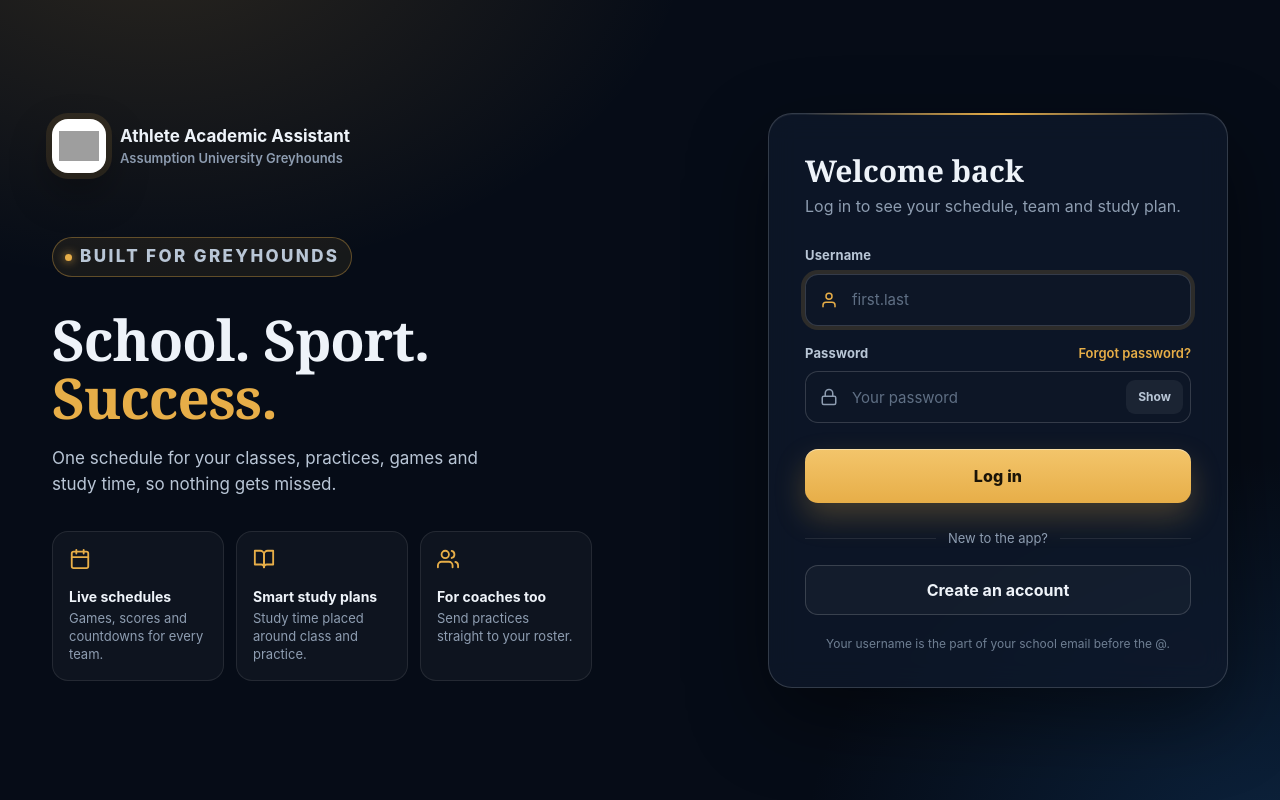
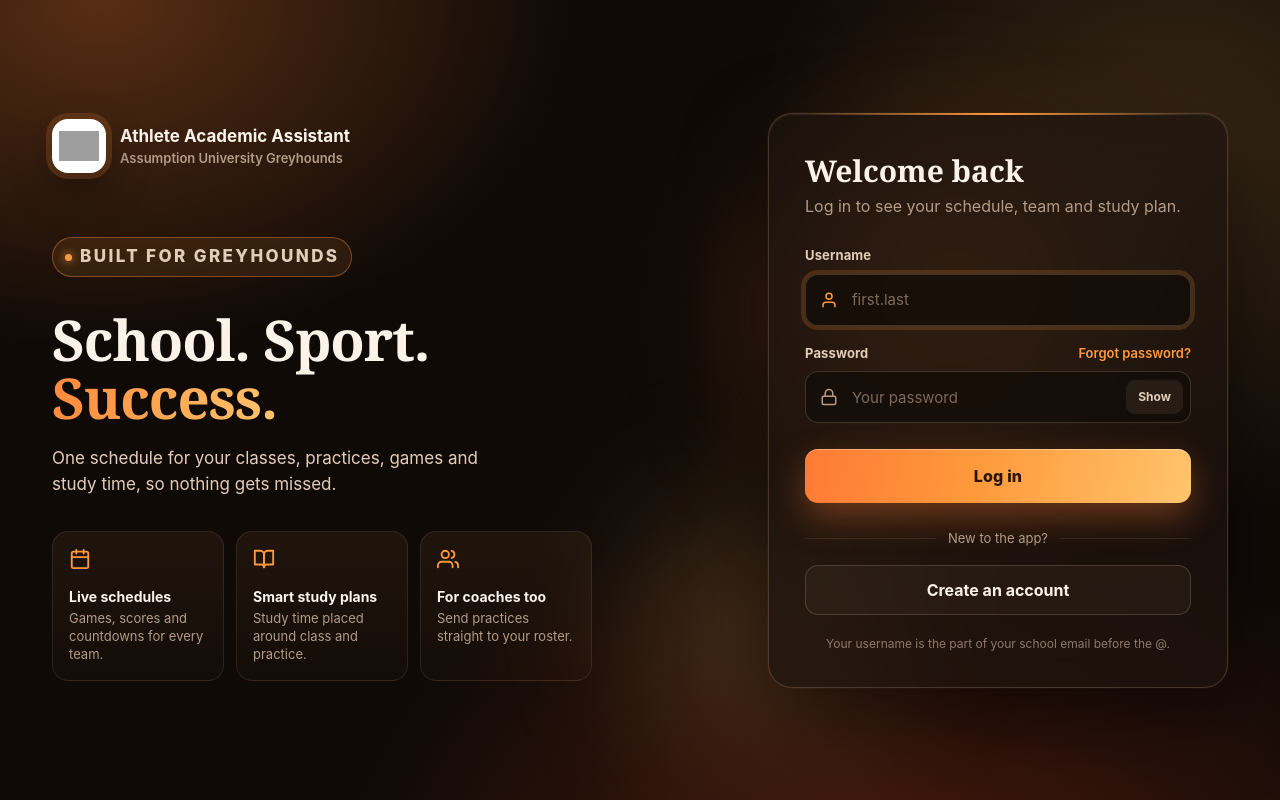
Before and after one commit to elijah5williams/SE_Scheduler, a Django app: page /accounts/login/ in a window 1280 px wide. Run offline with Django 5.2, Linux system fonts and the light colour scheme; grey boxes are pictures that could not be loaded.

Commit message:
Warm up the login and sign-up colors
Brown-black background with orange and amber glows, a warm glass card,
cream text, an orange-to-gold gradient button and headline accent.

Co-Authored-By: Claude Opus 5.5 <noreply@anthropic.com>
Claude-Session: https://claude.ai/code/session_01YWMhwc6bknuwy2iKNWxvfZ

```diff
--- a/accounts/templates/registration/auth_base.html
+++ b/accounts/templates/registration/auth_base.html
@@ -8,22 +8,23 @@
   <meta charset="utf-8">
   <meta name="viewport" content="width=device-width, initial-scale=1">
   <meta name="color-scheme" content="dark">
+  <meta name="theme-color" content="#100a07">
   <title>{% block title %}Athlete Academic Assistant{% endblock %}</title>
   <style>
     :root {
-      --bg: #060c17;
-      --panel: rgba(15, 25, 43, .78);
-      --field: #0d1626;
-      --field-hover: #111c30;
-      --line: rgba(255, 255, 255, .09);
-      --line-strong: rgba(255, 255, 255, .16);
-      --text: #eef3f9;
-      --muted: #8e9db1;
-      --soft: #b9c6d6;
-      --gold: #e7ae48;
-      --gold-2: #f3c56b;
-      --green: #2fbf8f;
-      --danger: #ff7a70;
+      --bg: #100a07;
+      --panel: rgba(30, 20, 14, .72);
+      --field: rgba(20, 13, 9, .85);
+      --field-hover: rgba(30, 20, 14, .9);
+      --line: rgba(255, 214, 178, .10);
+      --line-strong: rgba(255, 214, 178, .18);
+      --text: #fbf3ea;
+      --muted: #b39c88;
+      --soft: #e2cdb9;
+      --gold: #ff9a3c;
+      --gold-2: #ffc46b;
+      --green: #6fd3a5;
+      --danger: #ff8a7a;
     }
     * { box-sizing: border-box; }
     html, body { min-height: 100%; }
@@ -31,9 +32,11 @@
       margin: 0;
       color: var(--text);
       background:
-        radial-gradient(900px 600px at 12% -10%, rgba(231, 174, 72, .16), transparent 60%),
-        radial-gradient(800px 700px at 100% 110%, rgba(18, 56, 97, .55), transparent 60%),
+        radial-gradient(760px 560px at 8% 0%, rgba(255, 128, 48, .30), transparent 62%),
+        radial-gradient(700px 620px at 92% 18%, rgba(255, 186, 92, .16), transparent 60%),
+        radial-gradient(900px 700px at 70% 115%, rgba(170, 52, 24, .38), transparent 62%),
         var(--bg);
+      background-attachment: fixed;
       font-family: Inter, ui-sans-serif, system-ui, -apple-system, BlinkMacSystemFont, "Segoe UI", Roboto, Helvetica, Arial, sans-serif;
       line-height: 1.5;
       -webkit-font-smoothing: antialiased;
@@ -61,7 +64,7 @@
       width: 54px; height: 54px; border-radius: 16px;
       background: #fff; display: grid; place-items: center; overflow: hidden;
       font: 800 26px Georgia, serif; color: #0a2240;
-      box-shadow: 0 0 0 6px rgba(231, 174, 72, .12), 0 18px 40px rgba(0, 0, 0, .35);
+      box-shadow: 0 0 0 6px rgba(255, 154, 60, .16), 0 18px 40px rgba(0, 0, 0, .4);
     }
     .brand-mark img { position: absolute; inset: 7px; width: calc(100% - 14px); height: calc(100% - 14px); object-fit: contain; background: #fff; }
     .brand strong { display: block; font-size: 17px; }
@@ -71,24 +74,34 @@
     .eyebrow {
       display: inline-flex; align-items: center; gap: 8px;
       margin: 0 0 18px; padding: 6px 12px;
-      border: 1px solid rgba(231, 174, 72, .35); border-radius: 999px;
-      background: rgba(231, 174, 72, .08);
+      border: 1px solid rgba(255, 154, 60, .38); border-radius: 999px;
+      background: rgba(255, 154, 60, .10);
       color: var(--gold-2); font-size: 12px; font-weight: 800; letter-spacing: .14em; text-transform: uppercase;
     }
     .eyebrow::before { content: ""; width: 7px; height: 7px; border-radius: 50%; background: var(--gold); box-shadow: 0 0 10px var(--gold); }
     .pitch h2 { margin: 0 0 18px; font: 700 clamp(38px, 4.4vw, 60px)/1.04 Georgia, "Times New Roman", serif; letter-spacing: -.02em; }
-    .pitch h2 em { font-style: normal; color: var(--gold); }
+    .pitch h2 em {
+      font-style: normal;
+      background: linear-gradient(90deg, #ff8a3d, #ffc46b);
+      -webkit-background-clip: text; background-clip: text; color: transparent;
+    }
     .pitch > p { margin: 0 0 34px; color: var(--soft); font-size: 17px; max-width: 470px; }
 
     .features { list-style: none; margin: 0; padding: 0; display: grid; grid-template-columns: repeat(3, minmax(0, 1fr)); gap: 12px; }
     .features li {
       padding: 16px; border-radius: 16px;
-      background: rgba(255, 255, 255, .035);
+      background: linear-gradient(180deg, rgba(255, 170, 100, .07), rgba(255, 170, 100, .02));
       border: 1px solid var(--line);
     }
     .features svg { width: 22px; height: 22px; color: var(--gold); }
     .features strong { display: block; margin-top: 10px; font-size: 14px; }
     .features span { display: block; margin-top: 2px; color: var(--muted); font-size: 13px; line-height: 1.4; }
+
+    /* Soft glowing orbs for depth */
+    .glow { position: fixed; border-radius: 50%; filter: blur(70px); pointer-events: none; z-index: 0; }
+    .glow.one { width: 340px; height: 340px; right: 14%; top: 18%; background: rgba(255, 140, 60, .28); }
+    .glow.two { width: 260px; height: 260px; right: 30%; bottom: 6%; background: rgba(255, 196, 107, .16); }
+    .auth { position: relative; z-index: 1; }
 
     /* Right: form card */
     .card {
@@ -98,9 +111,9 @@
       border-radius: 24px;
       background: var(--panel);
       border: 1px solid var(--line-strong);
-      box-shadow: 0 30px 80px rgba(0, 0, 0, .45), inset 0 1px 0 rgba(255, 255, 255, .06);
-      backdrop-filter: blur(14px);
-      -webkit-backdrop-filter: blur(14px);
+      box-shadow: 0 30px 80px rgba(0, 0, 0, .5), 0 0 0 1px rgba(255, 154, 60, .05), inset 0 1px 0 rgba(255, 230, 205, .08);
+      backdrop-filter: blur(18px);
+      -webkit-backdrop-filter: blur(18px);
     }
     .card::before {
       content: ""; position: absolute; left: 36px; right: 36px; top: -1px; height: 2px;
@@ -128,20 +141,20 @@
       transition: border-color .15s, box-shadow .15s, background .15s;
     }
     .input input { padding-left: 46px !important; }
-    .field input::placeholder { color: #5f6f84; }
+    .field input::placeholder { color: #7d6a5b; }
     .field input:hover { background: var(--field-hover); }
-    .field input:focus { outline: none; border-color: var(--gold); box-shadow: 0 0 0 4px rgba(231, 174, 72, .15); }
+    .field input:focus { outline: none; border-color: var(--gold); box-shadow: 0 0 0 4px rgba(255, 154, 60, .18); }
     .input:focus-within svg { color: var(--gold); }
     .field input[aria-invalid="true"] { border-color: var(--danger); }
     .password input { padding-right: 72px !important; }
     .reveal {
       position: absolute; right: 8px; top: 50%; transform: translateY(-50%);
       height: 34px; padding: 0 12px;
-      background: rgba(255, 255, 255, .06); color: var(--soft);
+      background: rgba(255, 214, 178, .08); color: var(--soft);
       border: 0; border-radius: 9px;
       font: inherit; font-size: 12px; font-weight: 700; cursor: pointer;
     }
-    .reveal:hover { background: rgba(255, 255, 255, .12); color: var(--text); }
+    .reveal:hover { background: rgba(255, 214, 178, .15); color: var(--text); }
     .help, .field-hint { display: block; margin-top: 6px; font-size: 13px; color: var(--muted); }
     .help ul { margin: 0; padding-left: 18px; }
     .error, .field-error { margin: 6px 0 0; padding: 0; list-style: none; font-size: 13px; color: var(--danger); font-weight: 600; }
@@ -153,13 +166,13 @@
     button[type=submit] {
       width: 100%; height: 54px; margin-top: 8px;
       font: inherit; font-size: 16px; font-weight: 800; letter-spacing: .01em;
-      color: #1b1407;
-      background: linear-gradient(180deg, var(--gold-2), var(--gold));
+      color: #2a1406;
+      background: linear-gradient(100deg, #ff7a35 0%, #ff9a3c 45%, #ffc46b 100%);
       border: 0; border-radius: 13px; cursor: pointer;
-      box-shadow: 0 14px 30px rgba(231, 174, 72, .25), inset 0 1px 0 rgba(255, 255, 255, .4);
+      box-shadow: 0 14px 34px rgba(255, 122, 53, .35), inset 0 1px 0 rgba(255, 255, 255, .35);
       transition: transform .15s, box-shadow .15s, filter .15s;
     }
-    button[type=submit]:hover { transform: translateY(-1px); filter: brightness(1.05); box-shadow: 0 18px 36px rgba(231, 174, 72, .32), inset 0 1px 0 rgba(255, 255, 255, .4); }
+    button[type=submit]:hover { transform: translateY(-1px); filter: brightness(1.06); box-shadow: 0 18px 40px rgba(255, 122, 53, .45), inset 0 1px 0 rgba(255, 255, 255, .35); }
     button[type=submit]:active { transform: translateY(0); }
 
     .divider { display: flex; align-items: center; gap: 12px; margin: 26px 0 16px; color: var(--muted); font-size: 13px; }
@@ -168,11 +181,11 @@
     .secondary {
       display: flex; align-items: center; justify-content: center; gap: 8px;
       height: 50px; border-radius: 13px;
-      border: 1px solid var(--line-strong); background: rgba(255, 255, 255, .03);
+      border: 1px solid var(--line-strong); background: rgba(255, 214, 178, .04);
       color: var(--text); font-weight: 700;
     }
-    .secondary:hover { background: rgba(255, 255, 255, .07); color: var(--text); text-decoration: none; }
-    .fine { margin: 20px 0 0; text-align: center; color: #6f7f93; font-size: 12px; }
+    .secondary:hover { background: rgba(255, 214, 178, .09); color: var(--text); text-decoration: none; }
+    .fine { margin: 20px 0 0; text-align: center; color: #8f7a69; font-size: 12px; }
 
     @media (max-width: 980px) {
       .auth { grid-template-columns: 1fr; gap: 28px; padding: 24px 16px 40px; max-width: 520px; }
@@ -186,6 +199,8 @@
   </style>
 </head>
 <body>
+  <div class="glow one" aria-hidden="true"></div>
+  <div class="glow two" aria-hidden="true"></div>
   <div class="auth">
     <section aria-label="About Athlete Academic Assistant">
       <a class="brand" href="{% url 'login' %}">
--- a/accounts/templates/registration/signup.html
+++ b/accounts/templates/registration/signup.html
@@ -15,8 +15,8 @@
     .role-option input { position: absolute; width: 1px; height: 1px; opacity: 0; pointer-events: none; }
     .role-title { display: block; font-weight: 700; color: var(--text); }
     .role-desc { display: block; margin-top: .15rem; font-size: .78rem; color: var(--muted); line-height: 1.35; }
-    .role-option:has(input:checked) { border-color: var(--gold); background: rgba(231, 174, 72, .1); box-shadow: 0 0 0 1px var(--gold); }
-    .role-option:has(input:focus-visible) { box-shadow: 0 0 0 4px rgba(231, 174, 72, .25); }
+    .role-option:has(input:checked) { border-color: var(--gold); background: rgba(255, 154, 60, .12); box-shadow: 0 0 0 1px var(--gold); }
+    .role-option:has(input:focus-visible) { box-shadow: 0 0 0 4px rgba(255, 154, 60, .28); }
     @media (max-width: 560px) { .role-options { grid-template-columns: 1fr; } }
   </style>
 
```
